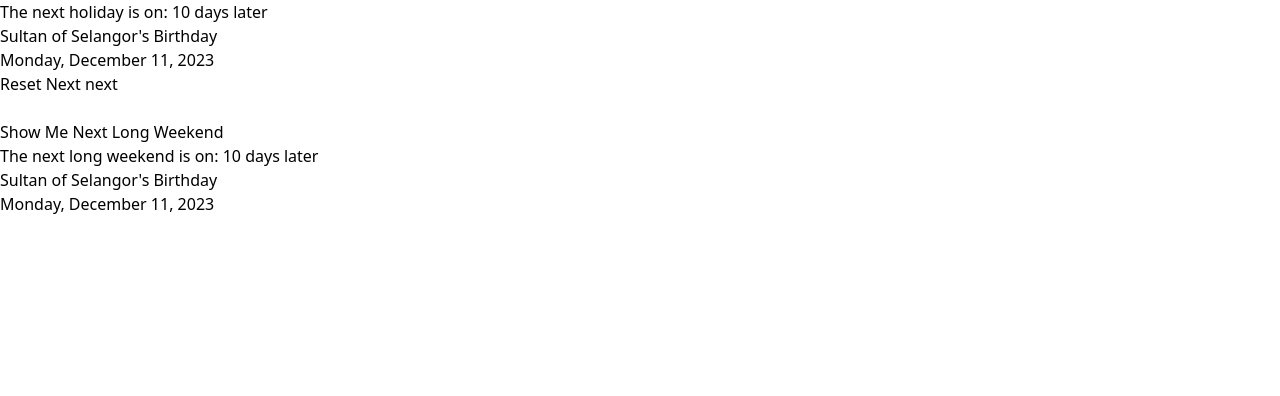
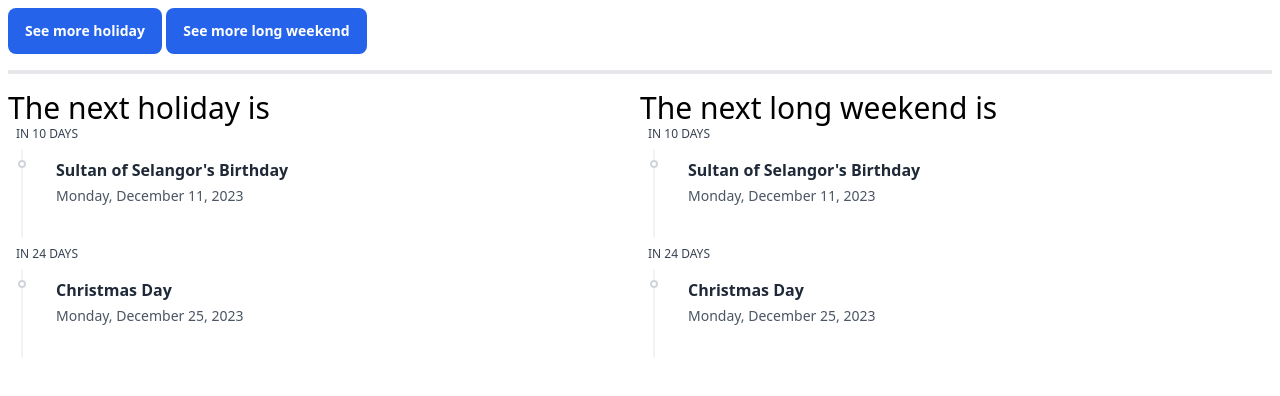
Before and after one commit to yumiloh/when-is-the-next-holiday, a website with bundled scripts: page index.html in a window 1280 px wide. Built offline with nearby package versions, Linux system fonts and the light colour scheme.

Commit message:
feat: timeline UI

```diff
--- a/app.js
+++ b/app.js
@@ -1,4 +1,4 @@
-import { buildNextHoliday, buildNextLongWeekend, buildSubsequentHoliday } from "./builder.js";
+import { buildNextHoliday, buildNextLongWeekend, buildSubsequentHoliday, buildTimeline } from "./builder.js";
 
 let indexForHolidays = 0;
 let indexForLongWeekends = 0;
@@ -62,7 +62,39 @@ function countdownForLongWeekends(nextLongWeekendDate){
     h2.textContent = `The next long weekend is on: ${dayDifference} days later`;
 }
 
+let holidayTimelineStart = 0;
+let longWeekendTimelineStart = 0;
+
+const setHolidayTimeline = async (length = 2) => {
+    const timelineEnd = holidayTimelineStart + length;
+    const holidays = await fetch('holidays.json', { mode: 'no-cors'})
+        .then(response => response.json())
+        .catch(error => console.error("Error fetching data", error));
+
+    const currentDate = new Date();
+    const nextHolidays = holidays.holidays.filter(holiday => new Date(holiday.date) > currentDate)
+    buildTimeline("holiday-timeline", nextHolidays.slice(holidayTimelineStart, timelineEnd));
+    holidayTimelineStart = timelineEnd;
+}
+
+const setLongWeekendTimeline = async (length = 2) => {
+    const timelineEnd = longWeekendTimelineStart + length;
+    const holidays = await fetch('holidays.json', { mode: 'no-cors'})
+        .then(response => response.json())
+        .catch(error => console.error("Error fetching data", error));
+
+    const currentDate = new Date();
+    const nextLongWeekends = holidays.holidays.filter(holiday => new Date(holiday.date) > currentDate && holiday.longWeekend === true)
+    buildTimeline("long-weekend-timeline", nextLongWeekends.slice(longWeekendTimelineStart, timelineEnd));
+    longWeekendTimelineStart = timelineEnd;
+}
+
+setHolidayTimeline();
+setLongWeekendTimeline();
+
 // NOTE: not a good practice, but serves the purpose now
 window.getHolidays = getHolidays;
 window.getSubsequentHoliday = getSubsequentHoliday;
 window.getNextLongWeekend = getNextLongWeekend;
+window.setHolidayTimeline = setHolidayTimeline;
+window.setLongWeekendTimeline = setLongWeekendTimeline;
--- a/builder.js
+++ b/builder.js
@@ -10,6 +10,30 @@ const buildNextHoliday = (nextHoliday) => {
 
   mainContainer.appendChild(holidayName);
   mainContainer.appendChild(holidayDate);
+}
+
+const buildTimeline = (timelineId, dateObjects) => {
+  if ("content" in document.createElement("template")) {
+    let dateOptions = { weekday: 'long', year: 'numeric', month: 'long', day: 'numeric' };
+    let currentDate = new Date();
+    const container = document.querySelector(`#${timelineId}`);
+    const template = document.querySelector("#timeline-template");
+
+    dateObjects.forEach(({ date, name }) => {
+      const nextDate = new Date(date);
+      const dayDifference = Math.ceil((nextDate.getTime() - currentDate.getTime()) / (1000*60*60*24));
+      const clone = template.content.cloneNode(true);
+      const daysLeft = clone.querySelector('[data-name="days-left"]');
+      const holidayName = clone.querySelector('[data-name="holiday-name"]');
+      const holidayDate = clone.querySelector('[data-name="holiday-date"]');
+
+      daysLeft.textContent = `In ${dayDifference} days`;
+      holidayName.textContent = name;
+      holidayDate.textContent = new Date(date).toLocaleDateString('en-US', dateOptions);
+
+      container.appendChild(clone);
+    });
+  }
 }
 
 const buildSubsequentHoliday = (nextHolidays, indexForHolidays) => {
@@ -40,6 +64,7 @@ const buildNextLongWeekend = (nextLongWeekends, indexForLongWeekends) => {
 
 export {
   buildNextHoliday,
+  buildTimeline,
+  buildNextLongWeekend,
   buildSubsequentHoliday,
-  buildNextLongWeekend,
 };
--- a/index.html
+++ b/index.html
@@ -7,15 +7,56 @@
     <title>Holidayssss</title>
 </head>
 <body>
-    <h1 id="h1">The next holiday is on: </h1>
-    <div id="nextHolidayContainer"></div>
-    <button onclick="getHolidays()">Reset</button>
-    <button onclick="getSubsequentHoliday()">Next next</button>
-    <br>
-    <br>
-    <button onclick="getNextLongWeekend()">Show Me Next Long Weekend</button>
-    <h2 id="h2">The next long weekend is on:</h2>
-    <div id="nextLongWeekendContainer"></div>
+    <div class="p-2">
+        <div class="sticky top-0 z-10 bg-white">
+            <button onclick="setHolidayTimeline(1)" type="button" class="py-3 px-4 inline-flex items-center gap-x-2 text-sm font-semibold rounded-lg border border-transparent bg-blue-600 text-white hover:bg-blue-700 disabled:opacity-50 disabled:pointer-events-none dark:focus:outline-none dark:focus:ring-1 dark:focus:ring-gray-600">
+                See more holiday
+            </button>
+            <button onclick="setLongWeekendTimeline(1)" type="button" class="py-3 px-4 inline-flex items-center gap-x-2 text-sm font-semibold rounded-lg border border-transparent bg-blue-600 text-white hover:bg-blue-700 disabled:opacity-50 disabled:pointer-events-none dark:focus:outline-none dark:focus:ring-1 dark:focus:ring-gray-600">
+                See more long weekend
+            </button>
+        </div>
+
+        <hr class="border-2 my-4">
+
+        <div class="flex">
+            <div class="w-1/2">
+                <h2 class="text-3xl">The next holiday is</h2>
+                <div id="holiday-timeline"></div>
+            </div>
+
+            <div class="w-1/2">
+                <h2 class="text-3xl">The next long weekend is</h2>
+                <div id="long-weekend-timeline"></div>
+            </div>
+        </div>
+    </div>
+
+    <template id="timeline-template">
+        <div class="ps-2 my-2 first:mt-0">
+            <h3 data-name="days-left" class="text-xs font-medium uppercase text-gray-700"></h3>
+        </div>
+
+        <!-- Item -->
+        <div class="flex gap-x-3 relative group rounded-lg hover:bg-gray-100 dark:hover:bg-white/10">
+            <!-- Icon -->
+            <div class="relative last:after:hidden after:absolute after:top-0 after:bottom-0 after:start-3.5 after:w-px after:-translate-x-[0.5px] after:bg-gray-200 dark:after:bg-gray-700 dark:group-hover:after:bg-gray-600">
+                <div class="relative z-10 w-7 h-7 flex justify-center items-center">
+                    <div class="w-2 h-2 rounded-full bg-white border-2 border-gray-300 group-hover:border-gray-600 dark:bg-gray-800 dark:border-gray-600"></div>
+                </div>
+            </div>
+            <!-- End Icon -->
+
+            <!-- Right Content -->
+            <div class="grow p-2 pb-8">
+                <h3 data-name="holiday-name" class="flex gap-x-1.5 font-semibold text-gray-800"></h3>
+                <p data-name="holiday-date" class="mt-1 text-sm text-gray-600"></p>
+            </div>
+            <!-- End Right Content -->
+        </div>
+        <!-- End Item -->
+    </template>
+
     <script type="module" src="app.js"></script>
 </body>
 </html>
```
Lines whose indentation alone changed are shown as unchanged.
